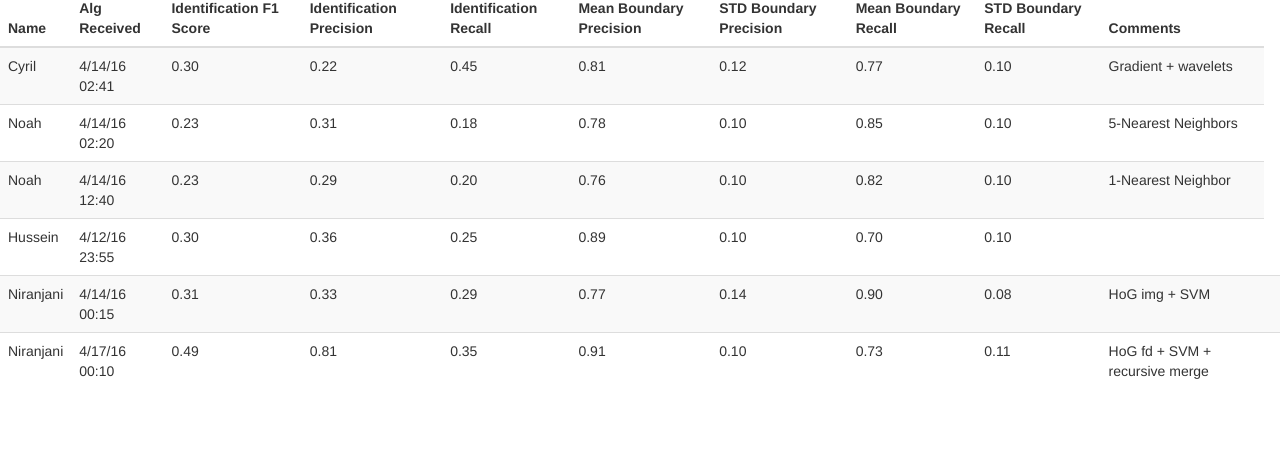
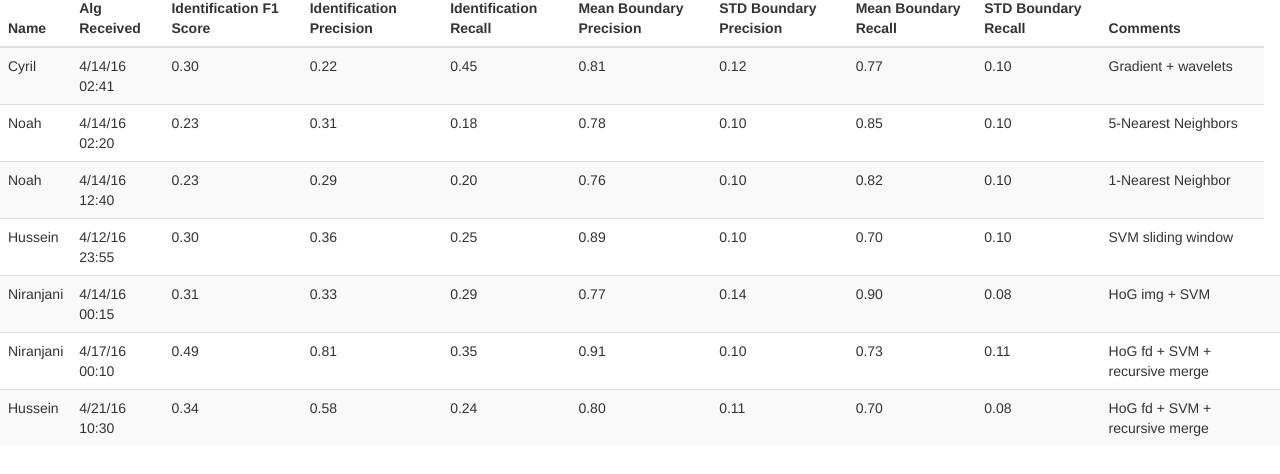
Before and after one commit to raguilar1/livemau5, a plain HTML site: page index.html in a window 1280 px wide. Shown: the part 80-554 px from the top of the page. Drawn offline with Linux system fonts and the light colour scheme.

Commit message:
Update index.html

```diff
--- a/index.html
+++ b/index.html
@@ -71,7 +71,7 @@
     <td>0.10</td>
     <td>0.70</td>
     <td>0.10</td>
-    <td></td>
+    <td>SVM sliding window</td>
 </tr>
 <tr>
     <td>Niranjani</td>
@@ -99,6 +99,19 @@
     <td>HoG fd + SVM + recursive merge</td>
     <td></td>
 </tr>
+<tr>
+    <td>Hussein</td>
+    <td>4/21/16 10:30</td>
+    <td>0.34</td>
+    <td>0.58</td>
+    <td>0.24</td>
+    <td>0.80</td>
+    <td>0.11</td>
+    <td>0.70</td>
+    <td>0.08</td>
+    <td>HoG fd + SVM + recursive merge</td>
+    <td></td>
+</tr>
 </tbody>
 </table>
 
```
